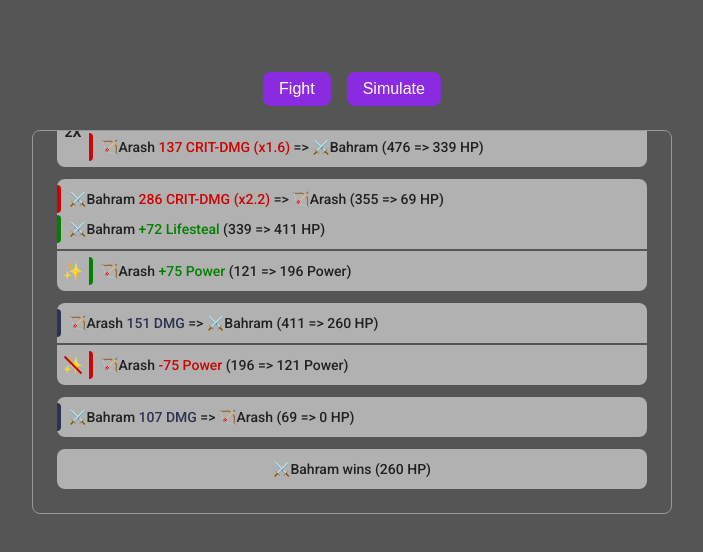
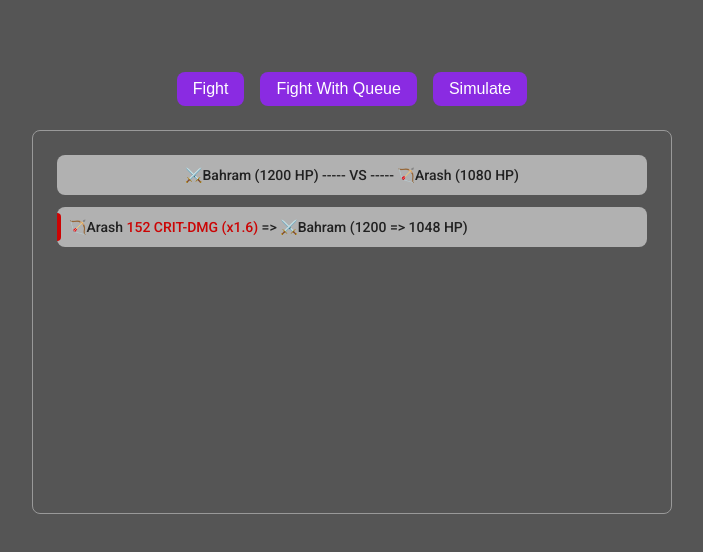
Before and after one commit to AminPasban/battle-manager, a website built with Vite: page index.html in a window 1280 px wide. Shown: the whole page, without its empty margins (288-991 px from the left). Built offline with nearby package versions, Linux system fonts and the light colour scheme.

Commit message:
feat: Add queue logging to logger

```diff
--- a/index.html
+++ b/index.html
@@ -10,6 +10,7 @@
         <div id="app"></div>
         <div class="row mb-3">
             <button type="button" id="Fight" class="button">Fight</button>
+            <button type="button" id="QueueFight" class="button">Fight With Queue</button>
             <button type="button" id="Simulate" class="button">Simulate</button>
         </div>
         <div id="log" class="log-container"></div>
--- a/public/style.css
+++ b/public/style.css
@@ -26,12 +26,14 @@ body {
     flex-direction: column;
     gap: 0.75rem;
     overflow-y: auto;
+    scroll-behavior: smooth;
 }
 
 .log-group {
     display: flex;
     flex-direction: column;
     gap: 0.125rem;
+    animation: render 500ms ease-in-out;
 }
 
 .log-group .log-item {
@@ -56,6 +58,7 @@ body {
     flex-direction: column;
     gap: 0.125rem;
     background-color: #b1b1b1;
+    animation: render 500ms ease-in-out;
 }
 
 .log-line {
@@ -154,3 +157,15 @@ body {
 .mb-3 {
     margin-bottom: 1.5rem;
 }
+
+@keyframes render {
+    from {
+        opacity: 0.5;
+        transform: translateX(-1.5rem)
+    }
+
+    to {
+        opacity: 1;
+        transform: translateX(0);
+    }
+}
--- a/src/battle-manager/models/BattleManager.ts
+++ b/src/battle-manager/models/BattleManager.ts
@@ -1,8 +1,8 @@
+import type { ISimulationSummary } from "../types";
 // character
 import { Character } from "@/character";
 // logger
 import { Logger } from "@/logger";
-import type { ISimulationSummary } from "../types";
 
 export class BattleManager
 {
--- a/src/logger/models/Logger.ts
+++ b/src/logger/models/Logger.ts
@@ -16,33 +16,92 @@ import { EffectTiming } from "@/effect/enums";
 
 export class Logger
 {
-    private container: HTMLElement | null = document.getElementById("log");
-    private autoScroll: boolean;
+    #container: HTMLElement | null = document.getElementById("log");
+    #logQueue: Array<LogGroup | LogItem> = [];
+    #queueTimer: NodeJS.Timeout | null = null;
+    #isQueueEnabled: boolean;
+    #queueDelayMS: number = 2000;
+    #isQueueRunning: boolean = false;
+    #autoScroll: boolean;
 
     constructor(opts: ILoggerOptions = {})
     {
-        this.container = opts.container ?? this.container;
-        this.autoScroll = opts.autoScroll ?? true;
+        this.#container = opts.container ?? this.#container;
+
+        if (!this.#container)
+            throw new Error("Logger container not found. Either provide a container via options or ensure an element with ID 'log' exists in the DOM.");
+
+        this.#isQueueEnabled = opts.isQueueEnabled ?? false;
+        this.#queueDelayMS = opts.queueDelayMS ?? this.#queueDelayMS;
+        this.#autoScroll = opts.autoScroll ?? true;
+    }
+
+    #append(item: LogItem | LogGroup)
+    {
+        if (!this.#isQueueEnabled)
+        {
+            this.#renderItem(item);
+            return;
+        }
+
+        this.#logQueue.push(item);
+
+        if (!this.#isQueueRunning)
+        {
+            this.#isQueueRunning = true;
+            this.#runQueue();
+        }
+    }
+
+    async #runQueue()
+    {
+        while (this.#logQueue.length > 0)
+        {
+            await new Promise<void>((resolve) =>
+            {
+                this.#queueTimer = setTimeout(() =>
+                {
+                    this.#renderItem(this.#logQueue.shift()!);
+                    resolve();
+                }, this.#queueDelayMS);
+            });
+        }
+    }
+
+    #renderItem(item: LogItem | LogGroup)
+    {
+        this.#container!.append(item.element);
+
+        if (this.#autoScroll)
+        {
+            requestAnimationFrame(() =>
+            {
+                this.#container!.scrollTop = this.#container!.scrollHeight;
+            });
+        }
+    }
+
+    enableQueue()
+    {
+        this.#isQueueEnabled = true;
+    }
+
+    disableQueue()
+    {
+        this.#isQueueEnabled = false;
     }
 
     clear()
     {
-        this.container?.replaceChildren();
-    }
+        this.#container?.replaceChildren();
 
-    #append(...items: (LogItem | LogGroup)[])
-    {
-        if (!this.container) return;
-
-        for (const item of items)
-            this.container.append(item.element);
-
-        if (!this.autoScroll) return;
-
-        requestAnimationFrame(() =>
+        this.#logQueue = [];
+        this.#isQueueRunning = false;
+        if (this.#queueTimer)
         {
-            this.container!.scrollTop = this.container!.scrollHeight;
-        });
+            clearTimeout(this.#queueTimer);
+            this.#queueTimer = null;
+        }
     }
 
     logStart(player1: Character, player2: Character)
--- a/src/logger/types.ts
+++ b/src/logger/types.ts
@@ -1,6 +1,8 @@
 export interface ILoggerOptions
 {
     container?: HTMLDivElement | null;
+    isQueueEnabled?: boolean;
+    queueDelayMS?: number;
     autoScroll?: boolean;
 }
 
--- a/src/main.ts
+++ b/src/main.ts
@@ -8,13 +8,21 @@ const c2 = CharacterFactory.new(CharacterType.Mage, "Merlin");
 const c3 = CharacterFactory.new(CharacterType.Archer, "Arash");
 
 const battleManager = new BattleManager(c1, c3);
-const logger = new Logger();
-
+let logger = new Logger({ isQueueEnabled: true });
 battleManager.fight(logger);
 
 document.getElementById("Fight")?.addEventListener("click", () =>
 {
     logger.clear();
+    logger.disableQueue();
+    battleManager.reset();
+    battleManager.fight(logger);
+});
+
+document.getElementById("QueueFight")?.addEventListener("click", () =>
+{
+    logger.clear();
+    logger.enableQueue();
     battleManager.reset();
     battleManager.fight(logger);
 });
@@ -22,6 +30,7 @@ document.getElementById("Fight")?.addEventListener("click", () =>
 document.getElementById("Simulate")?.addEventListener("click", () =>
 {
     logger.clear();
+    logger.disableQueue();
     battleManager.reset();
     battleManager.simulateFights(1000, logger);
 });
```
